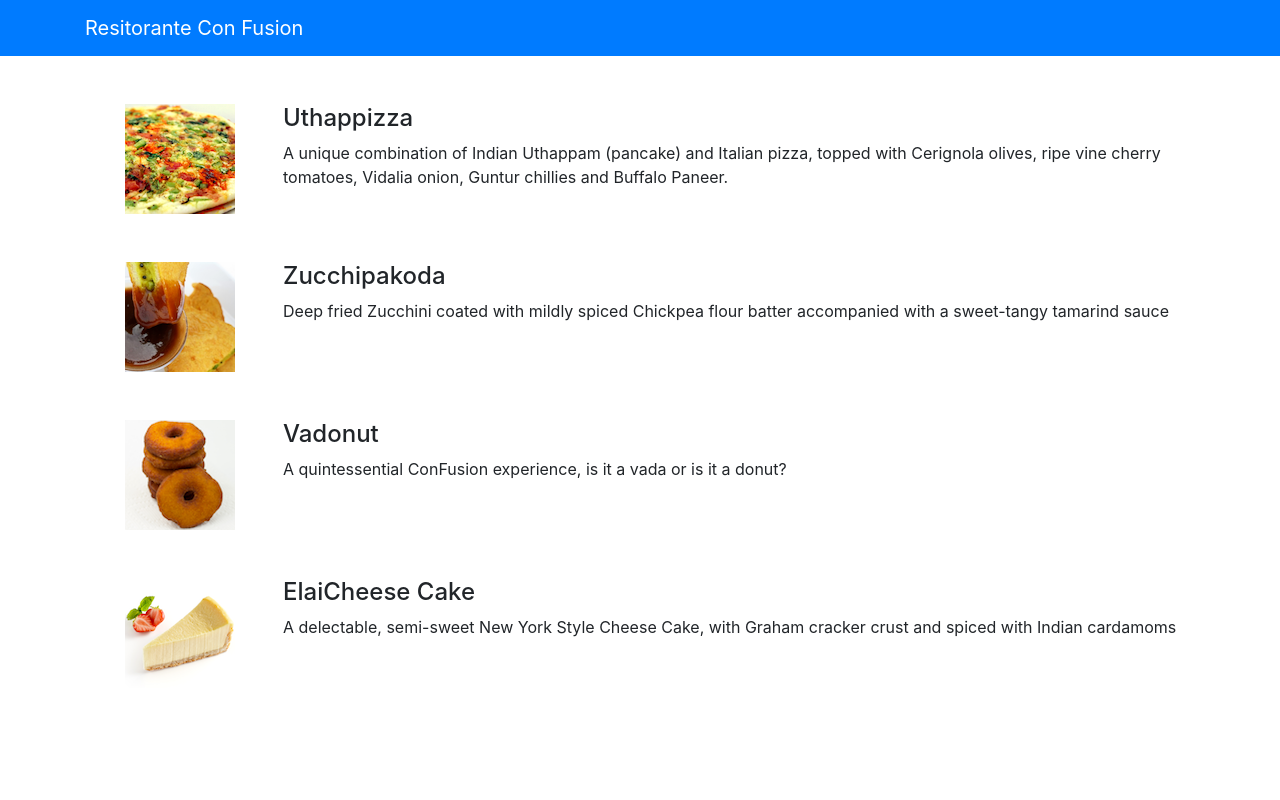
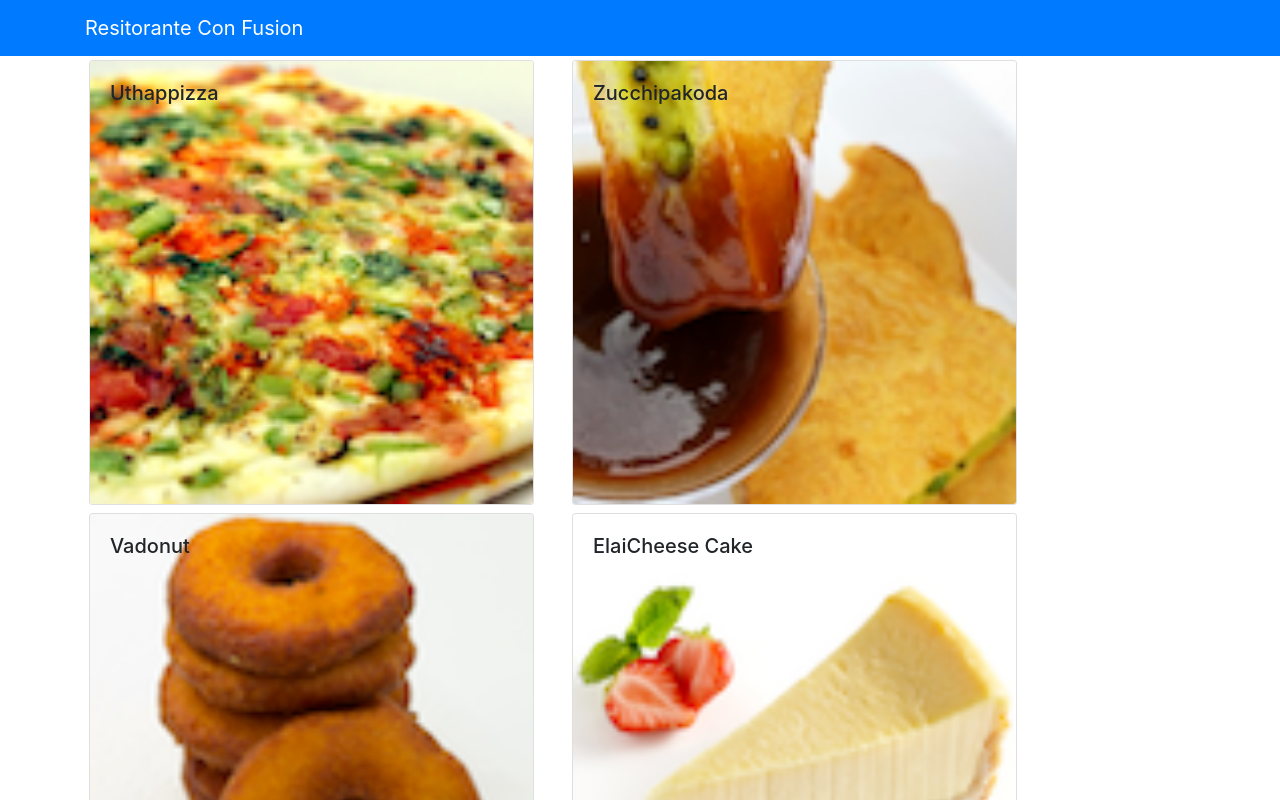
Before and after one commit to PhoDayHanh/React_Web, a React (Create React App) app in the folder confusion/: page / in a window 1280 px wide. Shown: the top 800 px of the page. Built offline with nearby package versions, Linux system fonts and the light colour scheme.

Commit message:
Make dish become card and onclick

```diff
--- a/confusion/src/App.js
+++ b/confusion/src/App.js
@@ -1,9 +1,29 @@
 import logo from './logo.svg';
 import { Navbar, NavbarBrand } from 'reactstrap';
+import React, { Component } from "react";
 import Menu from './components/MenuComponent';
 import './App.css';
+import { DISHES } from './shared/dishes';
 
-function App() {
+
+
+
+class construct extends Component  {
+
+};
+
+class App extends Component {
+
+  constructor(props) {
+    super(props);
+
+    this.state = {
+      dishes: DISHES
+    }
+
+  };
+
+render() {
   return (
     <div>
       <Navbar dark color="primary">
@@ -11,9 +31,11 @@
         <NavbarBrand href="/">Resitorante Con Fusion</NavbarBrand>
       </div>
       </Navbar>
-      <Menu />
+      <Menu dishes={this.state.dishes}/>
     </div>
   );
 }
 
+};
+
 export default App;
--- a/confusion/src/components/MenuComponent.js
+++ b/confusion/src/components/MenuComponent.js
@@ -1,69 +1,57 @@
 import React, { Component } from "react";
 import { Media } from "reactstrap";
+import { Card, CardImg, CardImgOverlay, CardText, CardBody, CardTitle } from "reactstrap";
 
 
 class Menu extends Component {
     constructor(props) {
         super(props);
         this.state = {
-            dishes: [
-                {
-                    id: 0,
-                    name: 'Uthappizza',
-                    image: './assets/images/uthappizza.png',
-                    category: 'mains',
-                    label: 'Hot',
-                    price: '4.99',
-                    description: 'A unique combination of Indian Uthappam (pancake) and Italian pizza, topped with Cerignola olives, ripe vine cherry tomatoes, Vidalia onion, Guntur chillies and Buffalo Paneer.'
-                },
-                {
-                    id: 1,
-                    name: 'Zucchipakoda',
-                    image: './assets/images/zucchipakoda.png',
-                    category: 'appetizer',
-                    label: '',
-                    price: '1.99',
-                    description: 'Deep fried Zucchini coated with mildly spiced Chickpea flour batter accompanied with a sweet-tangy tamarind sauce'
-                },
-                {
-                    id: 2,
-                    name: 'Vadonut',
-                    image: './assets/images/vadonut.png',
-                    category: 'appetizer',
-                    label: 'New',
-                    price: '1.99',
-                    description: 'A quintessential ConFusion experience, is it a vada or is it a donut?'
-                },
-                {
-                    id: 3,
-                    name: 'ElaiCheese Cake',
-                    image: './assets/images/elaicheesecake.png',
-                    category: 'dessert',
-                    label: '',
-                    price: '2.99',
-                    description: 'A delectable, semi-sweet New York Style Cheese Cake, with Graham cracker crust and spiced with Indian cardamoms'
-                }
-            ],
+            selectedDish: null,
+
         };
+    }
+
+    onDishSect(dish) {
+        this.setState({ selectedDish: dish });
+    }
+
+    renderDish(dish) {
+        if (dish != null) {
+            return (
+                <Card>
+                    <CardImg width="100%" object src={dish.image} alt={dish.name}></CardImg>
+                    <CardBody>
+                        <CardTitle>
+                            {dish.name}
+                        </CardTitle>
+                        <CardText>
+                            {dish.description}
+                        </CardText>
+                    </CardBody>
+                </Card>
+            );
+        } else {
+            return (
+                <div></div>
+            );
+        }
     }
 
 
     render() {
 
-        const menu = this.state.dishes.map((dish) => {
+        const menu = this.props.dishes.map((dish) => {
             return (
-                <div key={dish.id} className="col-12 mt-5">
-                    <Media tag="li">
-                        <Media left middle>
-                            <Media object src={dish.image} alt={dish.name}></Media>
-                        </Media>
-                        <Media body className="ml-5">
-                            <Media heading>
+                <div key={dish.id} className="col-12 col-md-5 m-1">
+                    <Card onClick={() => this.onDishSect(dish)}>
+                        <CardImg width="100%" object src={dish.image} alt={dish.name}></CardImg>
+                        <CardImgOverlay>
+                            <CardTitle>
                                 {dish.name}
-                            </Media>
-                            <p> {dish.description} </p>
-                        </Media>
-                    </Media>
+                            </CardTitle>
+                        </CardImgOverlay>
+                    </Card>
                 </div>
             );
         });
@@ -71,9 +59,10 @@
         return (
             <div className="container">
                 <div className="row">
-                    <Media list>
-                        {menu}
-                    </Media>
+                    {menu}
+                </div>
+                <div className="row">
+                {this.renderDish(this.state.selectedDish)}
                 </div>
             </div>
         );
--- /dev/null
+++ b/confusion/src/shared/dishes.js
@@ -0,0 +1,186 @@
+export const DISHES =
+    [
+        {
+        id: 0,
+        name:'Uthappizza',
+        image: 'assets/images/uthappizza.png',
+        category: 'mains',
+        label:'Hot',
+        price:'4.99',
+        description:'A unique combination of Indian Uthappam (pancake) and Italian pizza, topped with Cerignola olives, ripe vine cherry tomatoes, Vidalia onion, Guntur chillies and Buffalo Paneer.',
+        comments: [
+            {
+            id: 0,
+            rating: 5,
+            comment: "Imagine all the eatables, living in conFusion!",
+            author: "John Lemon",
+            date: "2012-10-16T17:57:28.556094Z"
+            },
+            {
+            id: 1,
+            rating: 4,
+            comment: "Sends anyone to heaven, I wish I could get my mother-in-law to eat it!",
+            author: "Paul McVites",
+            date: "2014-09-05T17:57:28.556094Z"
+            },
+            {
+            id: 2,
+            rating: 3,
+            comment: "Eat it, just eat it!",
+            author: "Michael Jaikishan",
+            date: "2015-02-13T17:57:28.556094Z"
+            },
+            {
+            id: 3,
+            rating: 4,
+            comment: "Ultimate, Reaching for the stars!",
+            author: "Ringo Starry",
+            date: "2013-12-02T17:57:28.556094Z"
+            },
+            {
+            id: 4,
+            rating: 2,
+            comment: "It's your birthday, we're gonna party!",
+            author: "25 Cent",
+            date: "2011-12-02T17:57:28.556094Z"
+            }
+        ]                        },
+        {
+        id: 1,
+        name:'Zucchipakoda',
+        image: 'assets/images/zucchipakoda.png',
+        category: 'appetizer',
+        label:'',
+        price:'1.99',
+        description:'Deep fried Zucchini coated with mildly spiced Chickpea flour batter accompanied with a sweet-tangy tamarind sauce',
+        comments: [
+            {
+            id: 0,
+            rating: 5,
+            comment: "Imagine all the eatables, living in conFusion!",
+            author: "John Lemon",
+            date: "2012-10-16T17:57:28.556094Z"
+            },
+            {
+            id: 1,
+            rating: 4,
+            comment: "Sends anyone to heaven, I wish I could get my mother-in-law to eat it!",
+            author: "Paul McVites",
+            date: "2014-09-05T17:57:28.556094Z"
+            },
+            {
+            id: 2,
+            rating: 3,
+            comment: "Eat it, just eat it!",
+            author: "Michael Jaikishan",
+            date: "2015-02-13T17:57:28.556094Z"
+            },
+            {
+            id: 3,
+            rating: 4,
+            comment: "Ultimate, Reaching for the stars!",
+            author: "Ringo Starry",
+            date: "2013-12-02T17:57:28.556094Z"
+            },
+            {
+            id: 4,
+            rating: 2,
+            comment: "It's your birthday, we're gonna party!",
+            author: "25 Cent",
+            date: "2011-12-02T17:57:28.556094Z"
+            }
+        ]
+        },
+        {
+        id: 2,
+        name:'Vadonut',
+        image: 'assets/images/vadonut.png',
+        category: 'appetizer',
+        label:'New',
+        price:'1.99',
+        description:'A quintessential ConFusion experience, is it a vada or is it a donut?',
+        comments: [
+            {
+            id: 0,
+            rating: 5,
+            comment: "Imagine all the eatables, living in conFusion!",
+            author: "John Lemon",
+            date: "2012-10-16T17:57:28.556094Z"
+            },
+            {
+            id: 1,
+            rating: 4,
+            comment: "Sends anyone to heaven, I wish I could get my mother-in-law to eat it!",
+            author: "Paul McVites",
+            date: "2014-09-05T17:57:28.556094Z"
+            },
+            {
+            id: 2,
+            rating: 3,
+            comment: "Eat it, just eat it!",
+            author: "Michael Jaikishan",
+            date: "2015-02-13T17:57:28.556094Z"
+            },
+            {
+            id: 3,
+            rating: 4,
+            comment: "Ultimate, Reaching for the stars!",
+            author: "Ringo Starry",
+            date: "2013-12-02T17:57:28.556094Z"
+            },
+            {
+            id: 4,
+            rating: 2,
+            comment: "It's your birthday, we're gonna party!",
+            author: "25 Cent",
+            date: "2011-12-02T17:57:28.556094Z"
+            }
+        ]
+        },
+        {
+        id: 3,
+        name:'ElaiCheese Cake',
+        image: 'assets/images/elaicheesecake.png',
+        category: 'dessert',
+        label:'',
+        price:'2.99',
+        description:'A delectable, semi-sweet New York Style Cheese Cake, with Graham cracker crust and spiced with Indian cardamoms',
+        comments: [
+            {
+            id: 0,
+            rating: 5,
+            comment: "Imagine all the eatables, living in conFusion!",
+            author: "John Lemon",
+            date: "2012-10-16T17:57:28.556094Z"
+            },
+            {
+            id: 1,
+            rating: 4,
+            comment: "Sends anyone to heaven, I wish I could get my mother-in-law to eat it!",
+            author: "Paul McVites",
+            date: "2014-09-05T17:57:28.556094Z"
+            },
+            {
+            id: 2,
+            rating: 3,
+            comment: "Eat it, just eat it!",
+            author: "Michael Jaikishan",
+            date: "2015-02-13T17:57:28.556094Z"
+            },
+            {
+            id: 3,
+            rating: 4,
+            comment: "Ultimate, Reaching for the stars!",
+            author: "Ringo Starry",
+            date: "2013-12-02T17:57:28.556094Z"
+            },
+            {
+            id: 4,
+            rating: 2,
+            comment: "It's your birthday, we're gonna party!",
+            author: "25 Cent",
+            date: "2011-12-02T17:57:28.556094Z"
+            }
+        ]
+        }
+    ];
```
